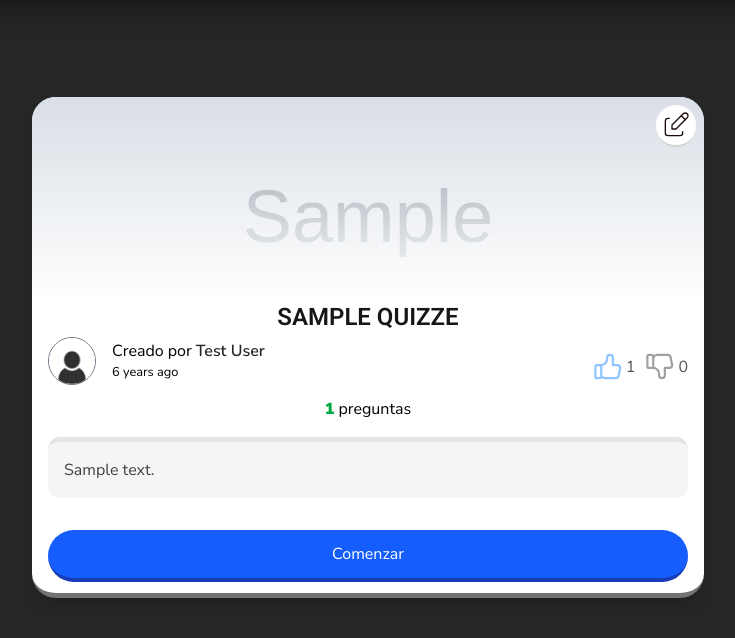
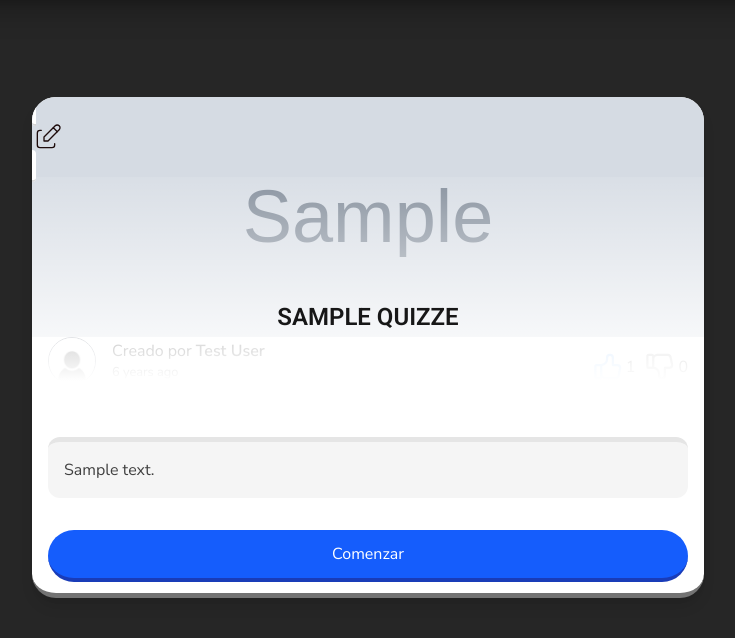
Before and after one commit to Pex-Dev/app-quiz, a Laravel app: a page that uses resources/views/app.blade.php in a window 1280 px wide. Shown: the part 73-711 px from the top of the page, without its empty margins (272-1007 px from the left). Run offline with Laravel 12, Linux system fonts and the light colour scheme; a user stored in the database is signed in; data comes from the database, SQL or seed files in the repository; tables that the repository leaves empty hold one stand-in row (values such as "Sample post"); grey boxes marked "Sample" are stand-in pictures; style sheets or scripts are compiled from the project's sources; some libraries are stand-ins or nearby versions.

Commit message:
Remove position abosolute from className

```diff
--- a/resources/js/components/quiz/quizPlay/ButtonEditQuiz.tsx
+++ b/resources/js/components/quiz/quizPlay/ButtonEditQuiz.tsx
@@ -12,7 +12,7 @@
             })}
             aria-label="Editar este quiz"
             title="Editar este quiz"
-            className="absolute right-2 bg-white p-1 rounded-full border-b-2 border-b-neutral-300 top-2 hover:cursor-pointer z-1"
+            className=" bg-white p-1 rounded-full border-b-2 border-b-neutral-300 top-2 hover:cursor-pointer z-1"
         >
             <svg
                 xmlns="http://www.w3.org/2000/svg"
```
